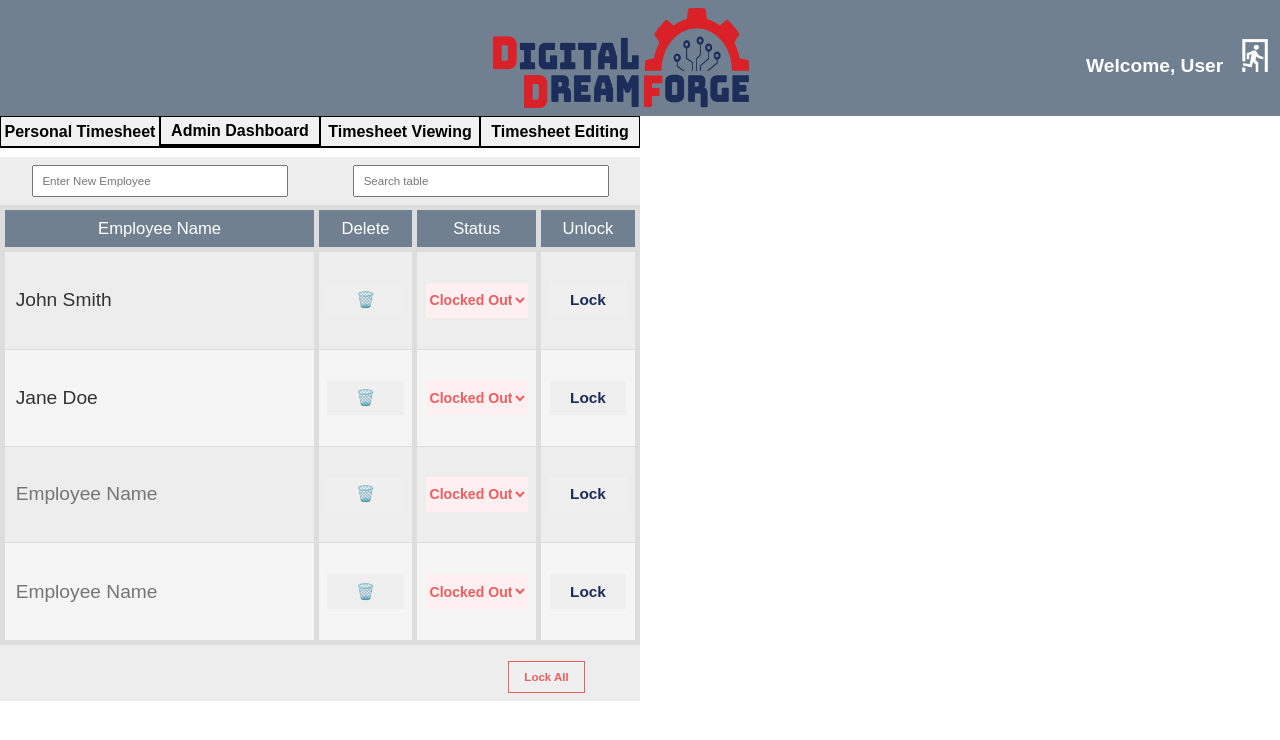
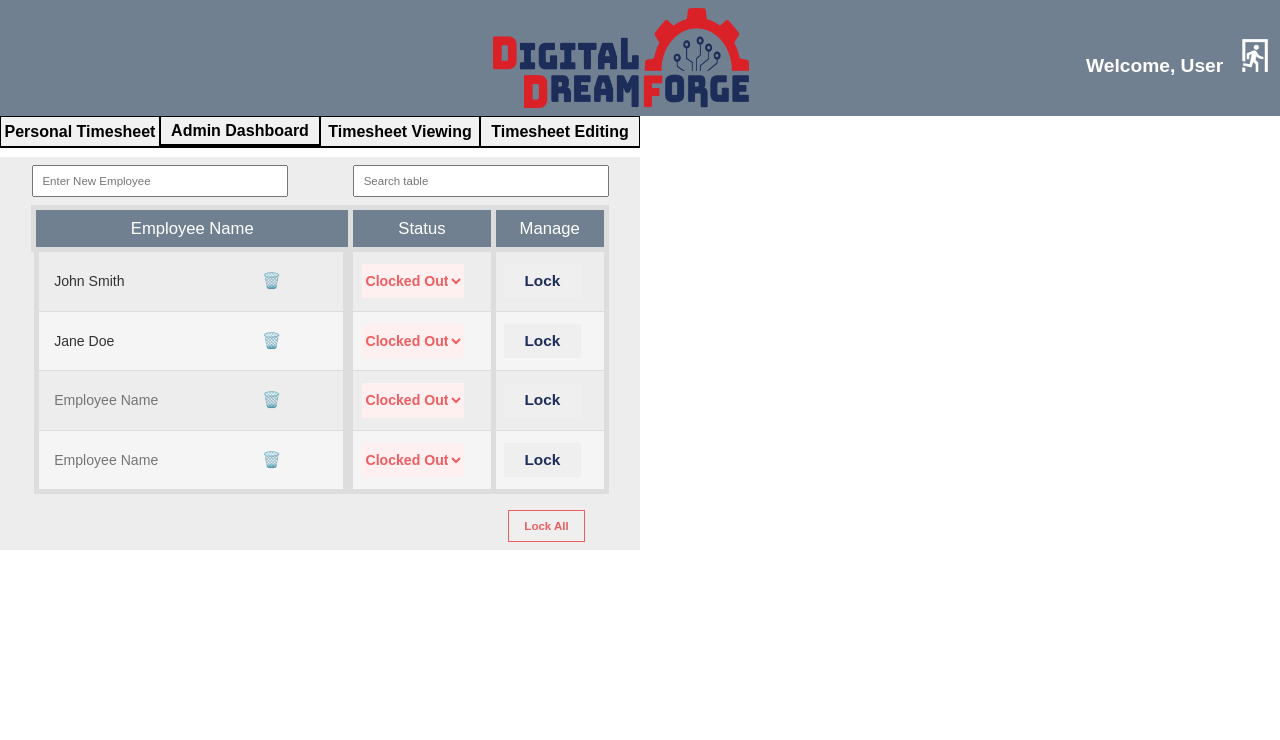
Before and after one commit to IKs2002/Tick-Tock-Tech, a React (Create React App) app: page /DefaultPage in a window 1280 px wide. Shown: the top 740 px of the page. Built offline with nearby package versions, Linux system fonts and the light colour scheme.

Commit message:
Update for AdminTable js & css
Update for delete button and css styling

```diff
--- a/src/Componets/AdminTable.css
+++ b/src/Componets/AdminTable.css
@@ -40,7 +40,6 @@
 /* whole table  */
 .table {
   width: 45.1vw;
-  height: 55vh; /* You can adjust this value to suit your needs */
   margin: auto;
   border-bottom: 0.4vw solid #ddd;
   border-collapse: collapse;
@@ -55,6 +54,7 @@
   color: white;
   font-size: 1.3vw;
   border: 0.4vw solid #ddd;
+  overflow:hidden;
 }
 
 /* table rows and boxes */
@@ -106,4 +106,43 @@
   margin-left: 38.9vw;
 }
 
-/*last updated 2/24 -sierra */
+.popup {
+  display: flex;
+  align-items: center;
+}
+
+.popup .btn-link {
+  color: #1C2D5A;
+  border: 0;
+  width: 3.5vw;
+  height: 4.3vh;
+  font-size: 1.2vw;
+  font-weight: bold;
+  text-align: center;
+}
+
+.employee-input-container {
+  display: flex;
+  align-items: center;
+  border: none;
+  padding: 5px;
+}
+
+.employee-name-input {
+  flex-grow: 1;
+  height: 4vh;
+  max-width: 15vw;
+  border-radius: 0;
+  font-size: 1.5vw;
+  border: none;
+}
+
+.delete-btn {
+  border: 0;
+  font-weight: bold;
+  text-align: center;
+  background: none;
+  cursor: pointer;
+}
+
+/*last updated 2/25, moved some styling from .js to .css -sierra */
--- a/src/Componets/AdminTable.js
+++ b/src/Componets/AdminTable.js
@@ -77,29 +77,20 @@ const AdminTable = () => {
   const renderRows = () => {
     return employees.map((emp) => (
       <tr key={emp.id}>
-        <td>
+        <td style={{ display: "flex", alignItems: "center" }}>
+          <div className="employee-input-container">
             <input
               type="text"
               placeholder="Employee Name"
               value={emp.name}
               onChange={(e) => handleNameChange(emp.id, e.target.value)}
-            style={{ height: "4vh", borderRadius: "0", fontSize: "1.5vw" }}
+              className="employee-name-input"
             />
-        </td>
-        <td>
+          </div>
           <div className="popup" onClick={() => myFunction(emp.id)}>
             <button
-            className="btn btn-link"
+              className="btn btn-link delete-btn"
               onClick={() => handleConfirm(emp.id, emp.name)}
-            style={{
-              color: "#1C2D5A",
-              border: "0px",
-              width: "6vw",
-              height: "4.3vh",
-              fontSize: "1.2vw",
-              fontWeight: "bold",
-              textAlign: "center",
-            }}
             >
               🗑️
             </button>
@@ -205,7 +196,6 @@ const AdminTable = () => {
               }
             }}
           />
-
           {/* Search table */}
           <input
             className="AdminDashboard_EmployeeAdd"
@@ -217,9 +207,8 @@ const AdminTable = () => {
           <thead>
             <tr>
               <th>Employee Name</th>
-              <th>Delete</th>
               <th>Status</th>
-              <th>Unlock</th>
+              <th>Manage</th>
             </tr>
           </thead>
           <tbody>{renderRows()}</tbody>
```
Lines whose indentation alone changed are shown as unchanged.
